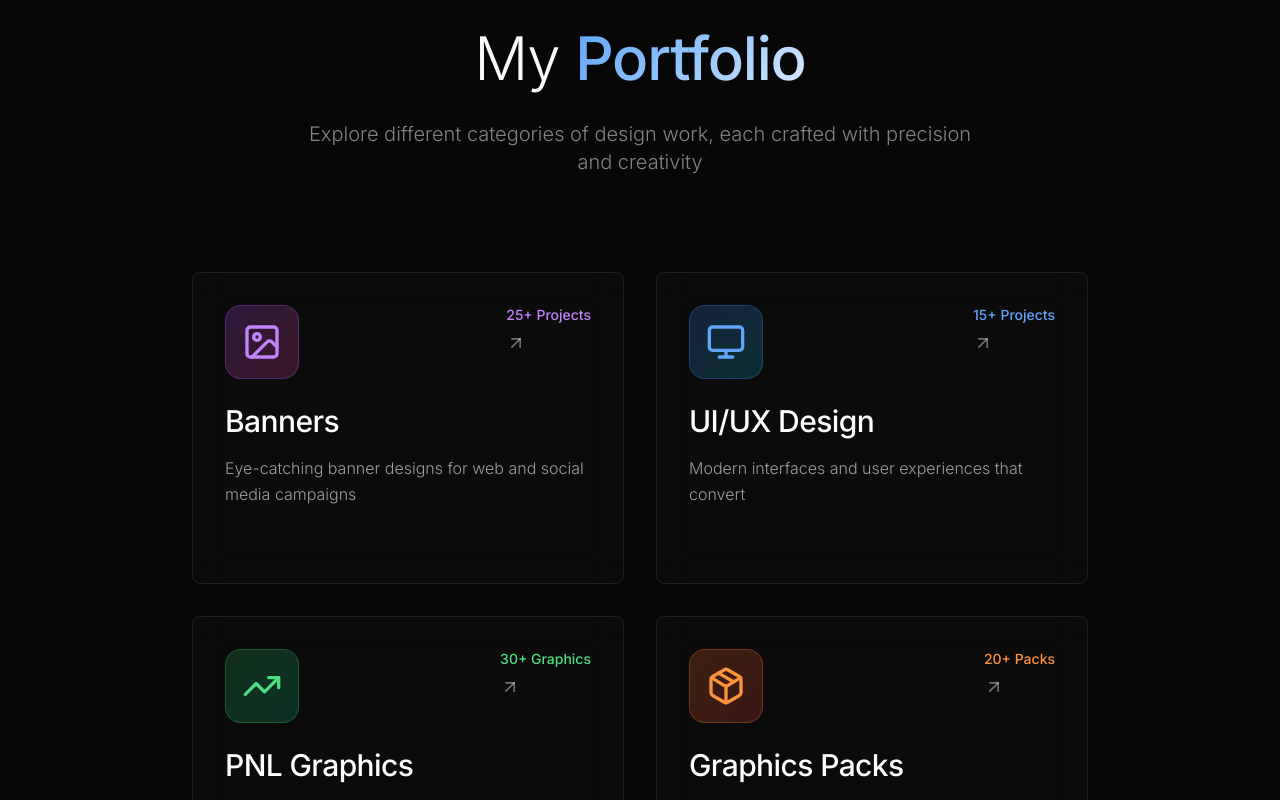
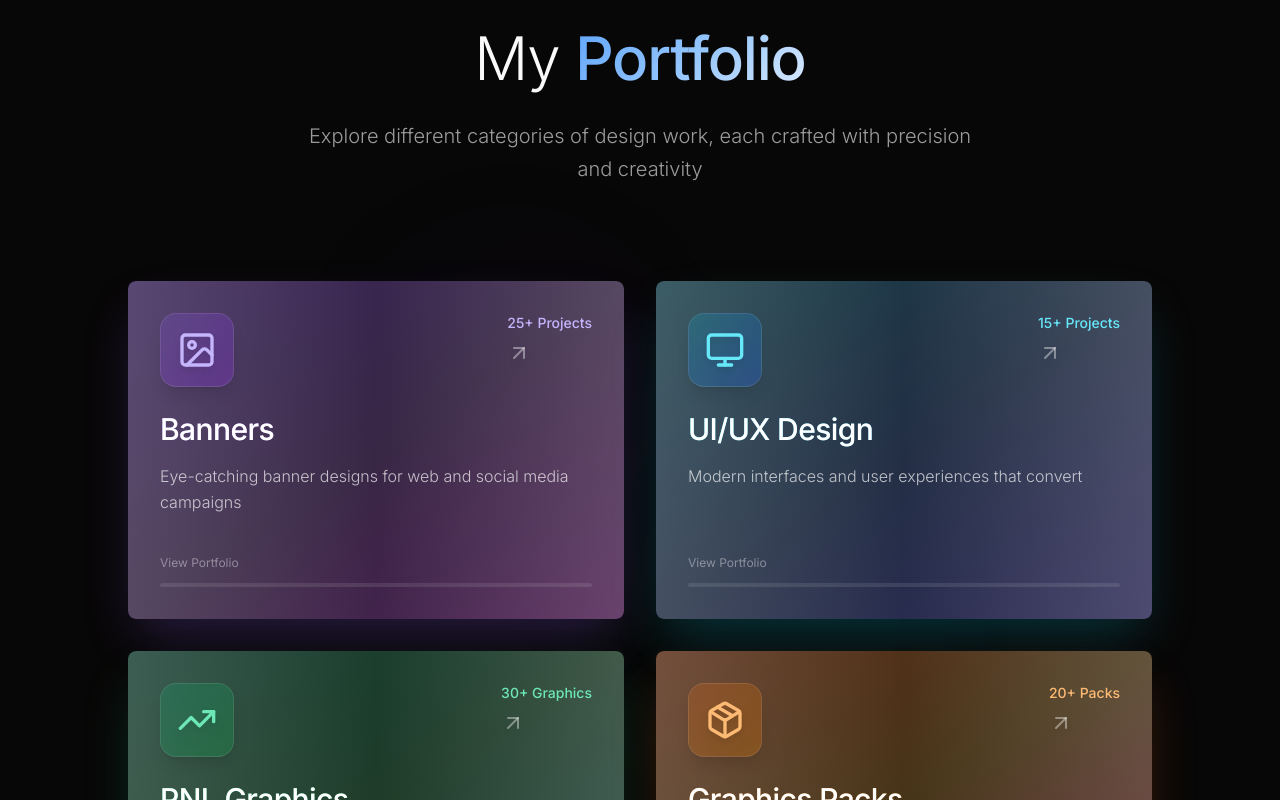
Before and after one commit to zakariyyazeb108/degen-neon-canvas, a React (Vite) app: page / in a window 1280 px wide. Shown: the part 1800-2600 px from the top of the page. Built offline with nearby package versions, Linux system fonts and the light colour scheme.

Commit message:
Refactor: Enhance portfolio card animations and styles
Improved portfolio card animations with advanced effects and cleaner transitions. Updated card colors for a more appealing visual design.

```diff
--- a/src/components/Portfolio.tsx
+++ b/src/components/Portfolio.tsx
@@ -11,10 +11,14 @@ const Portfolio = () => {
       description: "Eye-catching banner designs for web and social media campaigns",
       icon: Image,
       count: "25+ Projects",
-      color: "from-purple-500/20 to-pink-500/20",
-      borderColor: "border-purple-500/30",
-      iconColor: "text-purple-400",
-      hoverColor: "group-hover:text-purple-300",
+      primaryColor: "from-violet-600/30 via-purple-500/20 to-fuchsia-600/30",
+      accentColor: "from-violet-400 to-purple-300",
+      glowColor: "shadow-violet-500/25",
+      hoverGlow: "group-hover:shadow-violet-400/40",
+      borderGradient: "bg-gradient-to-r from-violet-500/50 via-purple-400/30 to-fuchsia-500/50",
+      iconBg: "bg-gradient-to-br from-violet-500/20 to-purple-600/30",
+      textAccent: "text-violet-300",
+      hoverText: "group-hover:text-violet-200",
       path: "/portfolio/banners"
     },
     {
@@ -23,10 +27,14 @@ const Portfolio = () => {
       description: "Modern interfaces and user experiences that convert",
       icon: Monitor,
       count: "15+ Projects",
-      color: "from-blue-500/20 to-cyan-500/20",
-      borderColor: "border-blue-500/30",
-      iconColor: "text-blue-400",
-      hoverColor: "group-hover:text-blue-300",
+      primaryColor: "from-cyan-600/30 via-blue-500/20 to-indigo-600/30",
+      accentColor: "from-cyan-400 to-blue-300",
+      glowColor: "shadow-cyan-500/25",
+      hoverGlow: "group-hover:shadow-cyan-400/40",
+      borderGradient: "bg-gradient-to-r from-cyan-500/50 via-blue-400/30 to-indigo-500/50",
+      iconBg: "bg-gradient-to-br from-cyan-500/20 to-blue-600/30",
+      textAccent: "text-cyan-300",
+      hoverText: "group-hover:text-cyan-200",
       path: "/portfolio/uiux"
     },
     {
@@ -35,10 +43,14 @@ const Portfolio = () => {
       description: "Profit & loss visualizations for trading communities",
       icon: TrendingUp,
       count: "30+ Graphics",
-      color: "from-green-500/20 to-emerald-500/20",
-      borderColor: "border-green-500/30",
-      iconColor: "text-green-400",
-      hoverColor: "group-hover:text-green-300",
+      primaryColor: "from-emerald-600/30 via-green-500/20 to-teal-600/30",
+      accentColor: "from-emerald-400 to-green-300",
+      glowColor: "shadow-emerald-500/25",
+      hoverGlow: "group-hover:shadow-emerald-400/40",
+      borderGradient: "bg-gradient-to-r from-emerald-500/50 via-green-400/30 to-teal-500/50",
+      iconBg: "bg-gradient-to-br from-emerald-500/20 to-green-600/30",
+      textAccent: "text-emerald-300",
+      hoverText: "group-hover:text-emerald-200",
       path: "/portfolio/pnl"
     },
     {
@@ -47,57 +59,173 @@ const Portfolio = () => {
       description: "Complete visual packages for brands and campaigns",
       icon: Package,
       count: "20+ Packs",
-      color: "from-orange-500/20 to-red-500/20",
-      borderColor: "border-orange-500/30",
-      iconColor: "text-orange-400",
-      hoverColor: "group-hover:text-orange-300",
+      primaryColor: "from-orange-600/30 via-amber-500/20 to-rose-600/30",
+      accentColor: "from-orange-400 to-amber-300",
+      glowColor: "shadow-orange-500/25",
+      hoverGlow: "group-hover:shadow-orange-400/40",
+      borderGradient: "bg-gradient-to-r from-orange-500/50 via-amber-400/30 to-rose-500/50",
+      iconBg: "bg-gradient-to-br from-orange-500/20 to-amber-600/30",
+      textAccent: "text-orange-300",
+      hoverText: "group-hover:text-orange-200",
       path: "/portfolio/graphics"
     }
   ];
 
   return (
-    <section id="portfolio" className="py-32 bg-background relative">
-      <div className="container mx-auto px-6">
+    <section id="portfolio" className="py-32 bg-background relative overflow-hidden">
+      {/* Advanced background with moving gradients */}
+      <div className="absolute inset-0 opacity-30">
+        <div className="absolute top-1/4 left-1/4 w-96 h-96 bg-gradient-to-r from-blue-600/10 to-purple-600/10 rounded-full blur-3xl animate-pulse"></div>
+        <div className="absolute bottom-1/4 right-1/4 w-96 h-96 bg-gradient-to-r from-emerald-600/10 to-cyan-600/10 rounded-full blur-3xl animate-pulse delay-1000"></div>
+      </div>
+
+      {/* Geometric grid overlay */}
+      <div className="absolute inset-0 opacity-[0.02]">
+        <div className="absolute inset-0 bg-[linear-gradient(90deg,rgba(255,255,255,0.1)_1px,transparent_1px),linear-gradient(rgba(255,255,255,0.1)_1px,transparent_1px)] bg-[size:100px_100px] animate-[drift_30s_linear_infinite]"></div>
+      </div>
+
+      <div className="container mx-auto px-6 relative z-10">
         <div className="text-center mb-24">
           <h2 className="text-5xl md:text-6xl font-light mb-8 text-balance">
-            My <span className="gradient-text font-medium">Portfolio</span>
+            My <span className="gradient-text font-medium bg-gradient-to-r from-blue-400 via-purple-400 to-emerald-400 bg-clip-text text-transparent">Portfolio</span>
           </h2>
-          <p className="text-xl text-white/50 max-w-2xl mx-auto font-light">
+          <p className="text-xl text-white/60 max-w-2xl mx-auto font-light leading-relaxed">
             Explore different categories of design work, each crafted with precision and creativity
           </p>
         </div>
 
-        <div className="grid md:grid-cols-2 gap-8 max-w-4xl mx-auto">
-          {categories.map((category) => (
-            <Link key={category.id} to={category.path} className="block group">
-              <Card className={`premium-card p-8 h-full transition-all duration-700 hover:scale-105 bg-gradient-to-br ${category.color} border-2 ${category.borderColor} hover:${category.borderColor.replace('/30', '/50')}`}>
-                <div className="space-y-6">
-                  {/* Icon & Count */}
+        <div className="grid md:grid-cols-2 gap-8 max-w-5xl mx-auto">
+          {categories.map((category, index) => (
+            <Link
+              key={category.id}
+              to={category.path}
+              className="block group"
+              style={{ animationDelay: `${index * 0.1}s` }}
+            >
+              <Card className={`
+                relative overflow-hidden p-8 h-full
+                bg-gradient-to-br ${category.primaryColor}
+                backdrop-blur-xl border-0
+                shadow-2xl ${category.glowColor} ${category.hoverGlow}
+                transition-all duration-700 ease-out
+                hover:scale-[1.02] hover:-translate-y-2
+                transform-gpu perspective-1000
+                before:absolute before:inset-0 before:opacity-0 before:bg-gradient-to-r before:from-white/5 before:via-white/10 before:to-white/5
+                hover:before:opacity-100 before:transition-opacity before:duration-700
+                after:absolute after:inset-0 after:bg-gradient-to-br after:${category.primaryColor} after:opacity-0
+                hover:after:opacity-20 after:transition-opacity after:duration-700
+              `}>
+
+                {/* Advanced border gradient */}
+                <div className="absolute inset-0 rounded-lg p-[1px] bg-gradient-to-r from-white/20 via-white/5 to-white/20 group-hover:from-white/30 group-hover:via-white/10 group-hover:to-white/30 transition-all duration-700">
+                  <div className="w-full h-full rounded-lg bg-transparent"></div>
+                </div>
+
+                {/* Floating particles effect */}
+                <div className="absolute inset-0 overflow-hidden rounded-lg">
+                  <div className="absolute top-1/4 left-1/4 w-2 h-2 bg-white/20 rounded-full animate-float opacity-0 group-hover:opacity-100 transition-opacity duration-700 delay-100"></div>
+                  <div className="absolute top-3/4 right-1/3 w-1 h-1 bg-white/30 rounded-full animate-float opacity-0 group-hover:opacity-100 transition-opacity duration-700 delay-300"></div>
+                  <div className="absolute bottom-1/3 left-2/3 w-3 h-3 bg-white/10 rounded-full animate-float opacity-0 group-hover:opacity-100 transition-opacity duration-700 delay-500"></div>
+                </div>
+
+                {/* Content wrapper with advanced animations */}
+                <div className="relative z-10 space-y-6 h-full flex flex-col">
+
+                  {/* Header section with icon and count */}
                   <div className="flex items-start justify-between">
-                    <div className={`inline-flex p-4 rounded-2xl bg-gradient-to-br ${category.color} border ${category.borderColor}`}>
-                      <category.icon className={`w-10 h-10 ${category.iconColor} transition-colors duration-500`} />
+                    <div className={`
+                      relative p-4 rounded-2xl ${category.iconBg}
+                      backdrop-blur-sm border border-white/10
+                      shadow-lg transform transition-all duration-500
+                      group-hover:scale-110 group-hover:rotate-3
+                      before:absolute before:inset-0 before:rounded-2xl before:bg-gradient-to-br before:from-white/10 before:to-transparent before:opacity-0
+                      group-hover:before:opacity-100 before:transition-opacity before:duration-500
+                    `}>
+                      <category.icon className={`
+                        w-10 h-10 ${category.textAccent} ${category.hoverText}
+                        transition-all duration-500 relative z-10
+                        drop-shadow-lg group-hover:drop-shadow-xl
+                      `} />
+
+                      {/* Icon glow effect */}
+                      <div className={`
+                        absolute inset-0 rounded-2xl bg-gradient-to-br ${category.accentColor}
+                        opacity-0 group-hover:opacity-20 blur-xl transition-all duration-700
+                      `}></div>
                     </div>
-                    <div className="text-right">
-                      <span className={`${category.iconColor} font-medium text-sm block`}>{category.count}</span>
-                      <ArrowUpRight className={`w-5 h-5 text-white/40 ${category.hoverColor} transition-all duration-500 transform group-hover:translate-x-1 group-hover:-translate-y-1 mt-2`} />
+
+                    <div className="text-right transform transition-all duration-500 group-hover:translate-x-1">
+                      <span className={`
+                        ${category.textAccent} ${category.hoverText} font-medium text-sm block
+                        transition-colors duration-500
+                      `}>
+                        {category.count}
+                      </span>
+                      <ArrowUpRight className={`
+                        w-6 h-6 text-white/40 ${category.hoverText} mt-2
+                        transition-all duration-700 transform
+                        group-hover:translate-x-2 group-hover:-translate-y-2 group-hover:scale-110
+                        drop-shadow-lg
+                      `} />
                     </div>
                   </div>
 
-                  {/* Content */}
-                  <div className="space-y-4">
-                    <h3 className={`text-3xl font-medium text-white ${category.hoverColor} transition-colors duration-500`}>
+                  {/* Main content section */}
+                  <div className="space-y-4 flex-grow">
+                    <h3 className={`
+                      text-3xl font-medium text-white ${category.hoverText}
+                      transition-all duration-500 transform
+                      group-hover:translate-x-1
+                      bg-gradient-to-r ${category.accentColor} bg-clip-text group-hover:text-transparent
+                    `}>
                       {category.title}
                     </h3>
-                    <p className="text-white/60 leading-relaxed font-light">
+                    <p className="text-white/70 group-hover:text-white/90 leading-relaxed font-light transition-colors duration-500 transform group-hover:translate-x-1">
                       {category.description}
                     </p>
                   </div>
 
-                  {/* Hover indicator */}
-                  <div className="pt-4">
-                    <div className={`w-full h-1 bg-gradient-to-r ${category.color.replace('/20', '/40')} rounded-full transform scale-x-0 group-hover:scale-x-100 transition-transform duration-700 origin-left`}></div>
+                  {/* Advanced progress indicator */}
+                  <div className="pt-4 space-y-3">
+                    <div className="flex items-center justify-between text-xs text-white/40 group-hover:text-white/60 transition-colors duration-500">
+                      <span>View Portfolio</span>
+                      <span className="opacity-0 group-hover:opacity-100 transition-opacity duration-500">→</span>
+                    </div>
+
+                    {/* Multi-layered progress bar */}
+                    <div className="relative">
+                      <div className="w-full h-1 bg-white/10 rounded-full overflow-hidden">
+                        <div className={`
+                          h-full bg-gradient-to-r ${category.accentColor} rounded-full
+                          transform scale-x-0 group-hover:scale-x-100
+                          transition-transform duration-700 origin-left
+                          shadow-lg shadow-current/50
+                        `}></div>
+                      </div>
+
+                      {/* Glow effect for progress bar */}
+                      <div className={`
+                        absolute inset-0 h-1 bg-gradient-to-r ${category.accentColor} rounded-full
+                        opacity-0 group-hover:opacity-30 blur-sm
+                        transition-opacity duration-700
+                      `}></div>
+                    </div>
                   </div>
                 </div>
+
+                {/* Advanced hover overlay with gradient mesh */}
+                <div className={`
+                  absolute inset-0 opacity-0 group-hover:opacity-100
+                  bg-gradient-to-br from-white/5 via-transparent to-white/10
+                  transition-opacity duration-700 pointer-events-none
+                `}></div>
+
+                {/* Corner accent decoration */}
+                <div className={`
+                  absolute top-0 right-0 w-32 h-32
+                  bg-gradient-to-bl ${category.accentColor} opacity-0 group-hover:opacity-10
+                  transition-opacity duration-700 blur-3xl
+                `}></div>
               </Card>
             </Link>
           ))}
```
